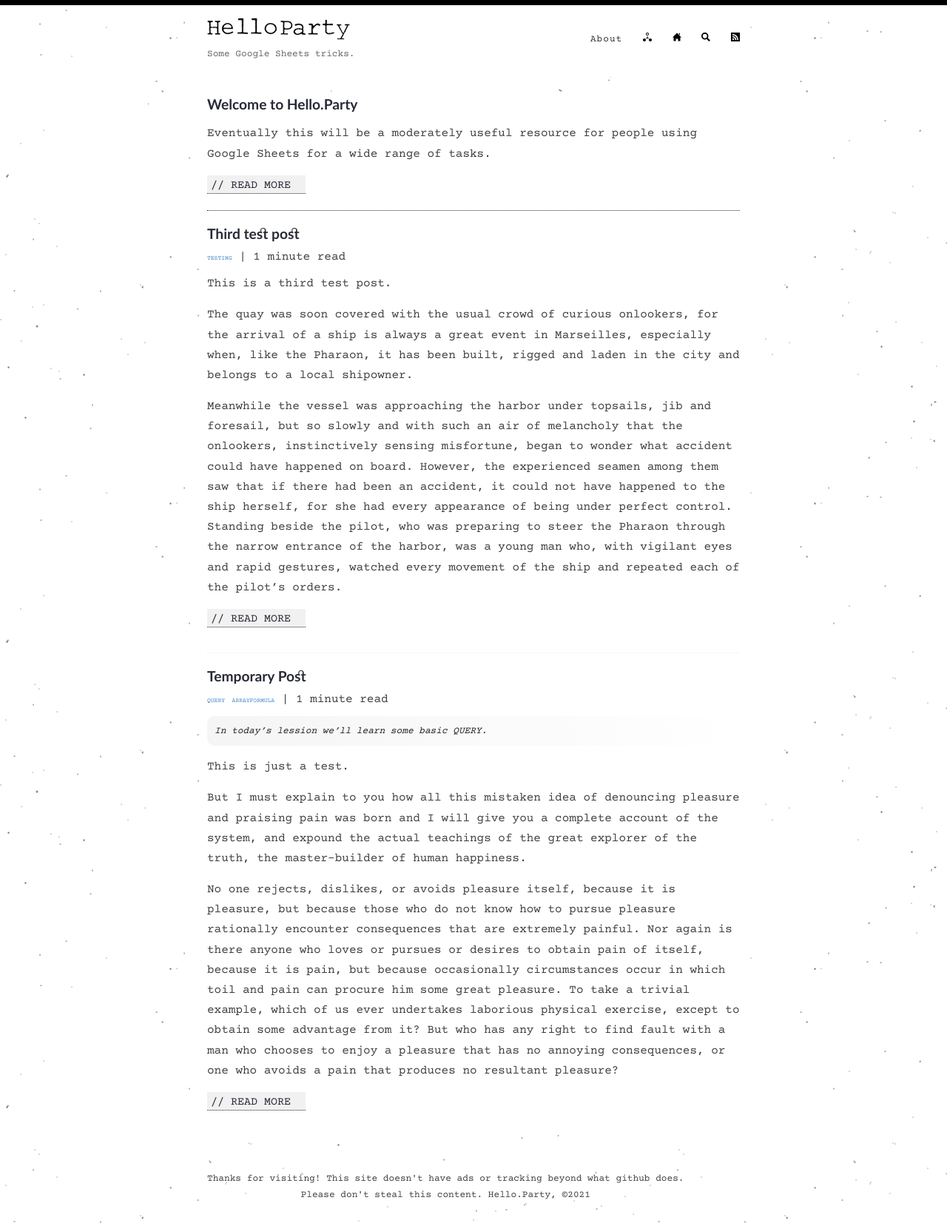
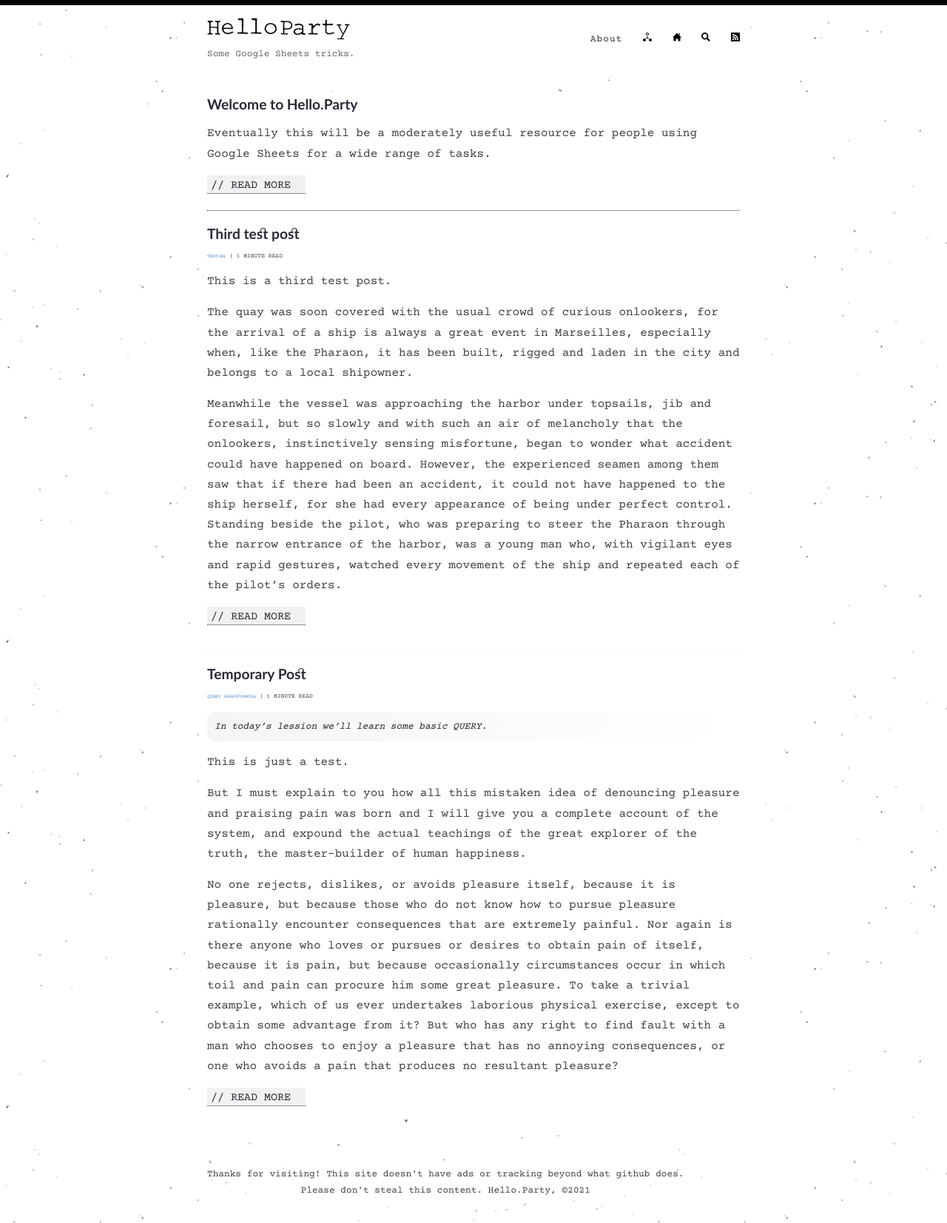
Before and after one commit to hello-party/hello-party-old.github.io, a Jekyll site: the page built from index.html, in a window 1280 px wide. Shown: the whole page at 74% size. Built offline with Jekyll 4.4.1, drawn with Linux system fonts in a browser that asks for light colours; the list of posts is cut into pages by our own code.

Commit message:
Update style.scss

```diff
--- a/assets/style.scss
+++ b/assets/style.scss
@@ -127,15 +127,12 @@ div#pinned {
     border-bottom: 1px dotted #282a36;
 }
 
-div#smallCategories {
-    line-height: 10px;
-}
-
-#smallCategories a {
+div#smallCategories, #smallCategories a {
     text-transform: uppercase;
     font-size: .5em;
     text-decoration: none;
     border-bottom: 0px;
+    line-height: 10px;
 }
 
 p {
```
